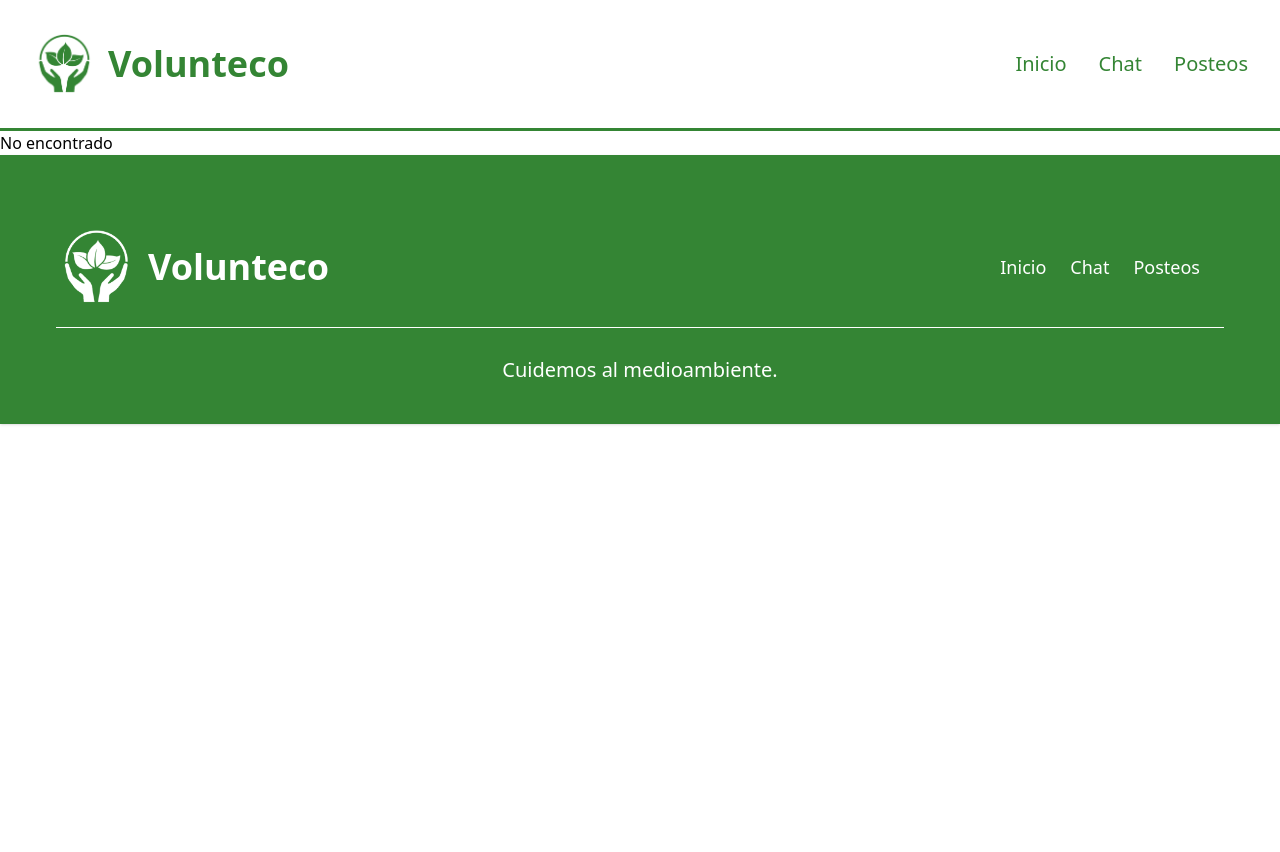
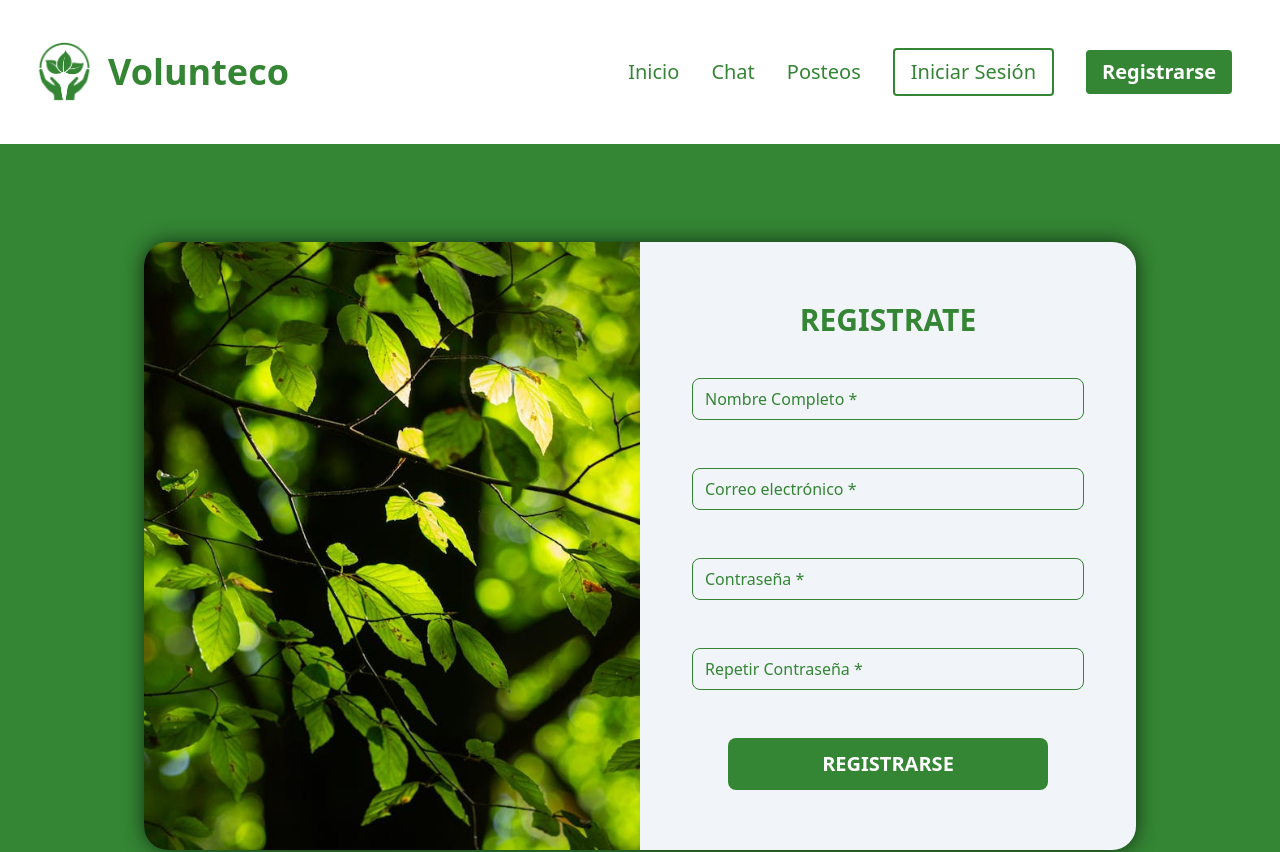
Before and after one commit to mateofiorotto/volunteco-social, a Vue app: page /registrarse in a window 1280 px wide. Shown: the top 852 px of the page. Before the commit the page ends 800 px from the top, so only its background shows below. Built offline with nearby package versions, Linux system fonts and the light colour scheme; no server answers.

Commit message:
subiendo pagina de registro

```diff
--- a/src/components/AppNavbar.vue
+++ b/src/components/AppNavbar.vue
@@ -17,11 +17,10 @@ export default {
                 <p class="text-4xl text-[#348534] font-semibold whitespace-nowrap">Volunteco</p>
             </RouterLink>
             <!-- Boton del menu hamburguesa -->
-            <button type="button"
-                @click="open = !open"
+            <button type="button" @click="open = !open"
                 class="inline-flex items-center p-2 w-10 h-10 justify-center text-[#348534] rounded-lg md:hidden hover:bg-[#348534]
-                focus:outline-none focus:ring-2 focus:ring-[#348534] hover:text-white transition duration-300 ease-in-out"
-                aria-controls="navbar-default" aria-expanded="false">
+                focus:outline-none focus:ring-2 focus:ring-[#348534] hover:text-white transition duration-300 ease-in-out" aria-controls="navbar-default"
+                aria-expanded="false">
                 <!-- Svg del btn del menu -->
                 <svg class="w-5 h-5" aria-hidden="true" xmlns="http://www.w3.org/2000/svg" fill="none"
                     viewBox="0 0 17 14">
@@ -31,9 +30,8 @@ export default {
             </button>
             <!-- Menu de navegacion -->
             <div :class="[open ? 'block' : 'hidden', 'w-full md:block md:w-auto']" id="navbar-default">
-                <ul
-                    class="font-medium text-xl flex flex-col p-4 md:p-0 mt-4 text-[#348534] rounded-lg
-                    md:flex-row md:space-x-8 md:mt-0 text-center">
+                <ul class="font-medium text-xl flex flex-col p-4 mt-4 text-[#348534] rounded-lg
+                    md:flex-row md:space-x-8 md:mt-0 text-center items-center">
                     <li>
                         <RouterLink to="/"
                             class="block py-3 px-3 text-[#348534] hover:text-green-600 transition duration-300 ease-in-out rounded-sm
@@ -52,6 +50,18 @@ export default {
                             md:hover:bg-transparent md:hover:text-green-600 md:text-[#348534] md:p-0 text-[#348534] hover:bg-green-500 hover:text-white"
                             aria-current="page">Posteos</RouterLink>
                     </li>
+                    <li class="border-2 rounded hover:border-green-600 transition duration-300 ease-in-out mt-2 md:mt-0">
+                        <RouterLink to="/ingresar"
+                            class="w-[100%] px-4 py-2 block text-[#348534] hover:text-green-600 transition duration-300 ease-in-out  text-[#348534]"
+                            aria-current="page">
+                        Iniciar Sesión</RouterLink>
+                    </li>
+                    <li class="bg-[#348534] rounded hover:bg-green-600 transition duration-300 ease-in-out mt-5 md:mt-0">
+                        <RouterLink to="/registrarse"
+                            class="w-[100%] px-4 py-2 block text-white font-bold"
+                            aria-current="page">
+                        Registrarse</RouterLink>
+                    </li>
                 </ul>
             </div>
         </div>
--- a/src/pages/Register.vue
+++ b/src/pages/Register.vue
@@ -7,5 +7,83 @@ export default {
 </script>
 
 <template>
-    <h2>Registrarse</h2>
+    <section class="registrarse overflow-hidden">
+        <div class="min-w-screen min-h-screen flex items-center justify-center px-5 py-5 bg-[#348534] border-b-3 border-white">
+            <div class="contenedor-principal w-full max-w-[80%] rounded-3xl overflow-hidden">
+                <div class="md:flex w-full">
+                    <!--img-->
+                    <div class="hidden md:block w-1/2">
+                        <img src="/public/register.jpeg" alt="img" class="w-full h-full object-cover" />
+                    </div>
+                    <div
+                        class="w-full md:w-1/2 py-10 px-5 md:px-10 bg-slate-100 text-[#348534]">
+                        <h2 class="font-bold text-3xl text-center mb-10 mt-5 uppercase">Registrate</h2>
+                        <div>
+                            <div class="flex flex-col">
+                                <!--Campo Nombre-->
+                                <div class="w-full px-3 mb-12">
+                                    <label for="nombre_completo" class="hidden">Nombre Completo</label>
+                                    <div class="flex">
+                                        <input id="nombre_completo" type="text"
+                                            name="nombre_completo"
+                                            class="w-full px-3 py-2 rounded-lg border-1 border-[#348534] outline-none focus:border-green-600"
+                                            placeholder="Nombre Completo *">
+                                    </div>
+                                </div>
+                                <!--Campo mail-->
+                                <div class="w-full px-3 mb-12">
+                                    <label for="email" class="hidden">Email</label>
+                                    <div class="flex">
+                                        <input id="email" type="email"
+                                            class="w-full px-3 py-2 rounded-lg border-1 border-[#348534] outline-none focus:border-green-600"
+                                            placeholder="Correo electrónico *">
+                                    </div>
+                                </div>
+                                <!--Campo contraseña-->
+                                <div class="w-full px-3 mb-12">
+                                    <label for="password" class="hidden">Contraseña</label>
+                                    <div class="flex">
+                                        <input id="password" type="password"
+                                            class="w-full px-3 py-2 rounded-lg border-1 border-[#348534] outline-none focus:border-green-600"
+                                            placeholder="Contraseña *">
+                                    </div>
+                                </div>
+                                <!--Campo contraseña-->
+                                <div class="w-full px-3 mb-12">
+                                    <label for="password_repeat" class="hidden">Repetir Contraseña</label>
+                                    <div class="flex">
+                                        <input id="password_repeat" type="password_repeat"
+                                            class="w-full px-3 py-2 rounded-lg border-1 border-[#348534] outline-none focus:border-green-600"
+                                            placeholder="Repetir Contraseña *">
+                                    </div>
+                                </div>
+                            </div>
+
+                            <!--Boton registrar-->
+                            <div class="flex -mx-3">
+                                <div class="w-full px-3 mb-5">
+                                    <button
+                                        class="block w-full max-w-xs mx-auto bg-[#348534] hover:bg-green-600 cursor-pointer text-xl
+                                        transition duration-300 ease-in-out text-white rounded-lg px-3 py-3 font-bold uppercase">
+                                        Registrarse</button>
+                                </div>
+                            </div>
+                        </div>
+                    </div>
+                </div>
+            </div>
+        </div>
+    </section>
 </template>
+
+<style>
+    /**placeholders */
+    input::placeholder{
+        color: #348534;
+    }
+
+    /**sombra */
+    .contenedor-principal {
+        box-shadow: 0px 0px 20px 0px rgba(0, 0, 0, 0.65);
+    }
+</style>
--- a/src/router/router.js
+++ b/src/router/router.js
@@ -9,7 +9,7 @@ const routes = [
     { path: '/',                                    component: Home, },
     { path: '/chat',                                component: GlobalChat, },
     { path: '/ingresar',                            component: Login, },
-    { path: '/crear-cuenta',                        component: Register, },
+    { path: '/registrarse',                         component: Register, },
     { path: '/:notFound',                           component: NotFound, },
 ];
 
```
Also changed, not shown: public/register.jpeg (added), 1 other file (tests, documents, lock files or other folders).
